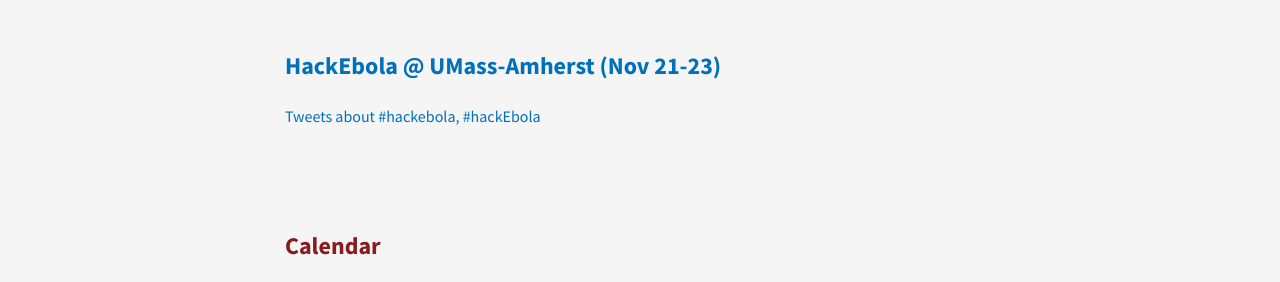
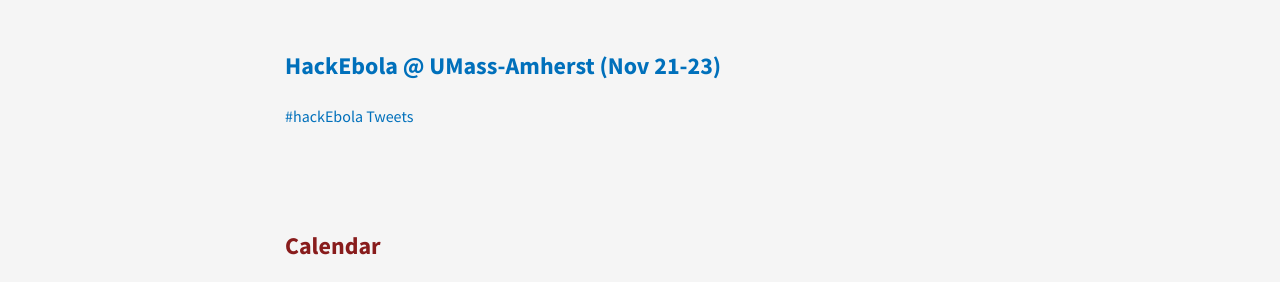
Before and after one commit to gridclub/gridclub.github.io, a Jekyll site: the page built from index.html, in a window 1280 px wide. Shown: the part 163-445 px from the top of the page. Built offline with Jekyll 4.4.1, drawn with Linux system fonts in a browser that asks for light colours; nearby versions of some CDN libraries; comment, search, counter and statistics services are not loaded; grey boxes are pictures that could not be loaded.

Commit message:
Tried to add twitter feed

```diff
--- a/index.html
+++ b/index.html
@@ -6,7 +6,7 @@
 <section class="archive">
 
 <a href="ebola-hackfest/"><h1>HackEbola @ UMass-Amherst (Nov 21-23)</h1></a>
-                      <a class="twitter-timeline"  href="https://twitter.com/search?q=%23hackebola%2C%20%23hackEbola" data-widget-id="533063676106784768">Tweets about #hackebola, #hackEbola</a>
+                      <a class="twitter-timeline"  href="https://twitter.com/hashtag/hackEbola" data-widget-id="533063676106784768">#hackEbola Tweets</a>
             <script>!function(d,s,id){var js,fjs=d.getElementsByTagName(s)[0],p=/^http:/.test(d.location)?'http':'https';if(!d.getElementById(id)){js=d.createElement(s);js.id=id;js.src=p+"://platform.twitter.com/widgets.js";fjs.parentNode.insertBefore(js,fjs);}}(document,"script","twitter-wjs");</script>
 
 </section>
```
